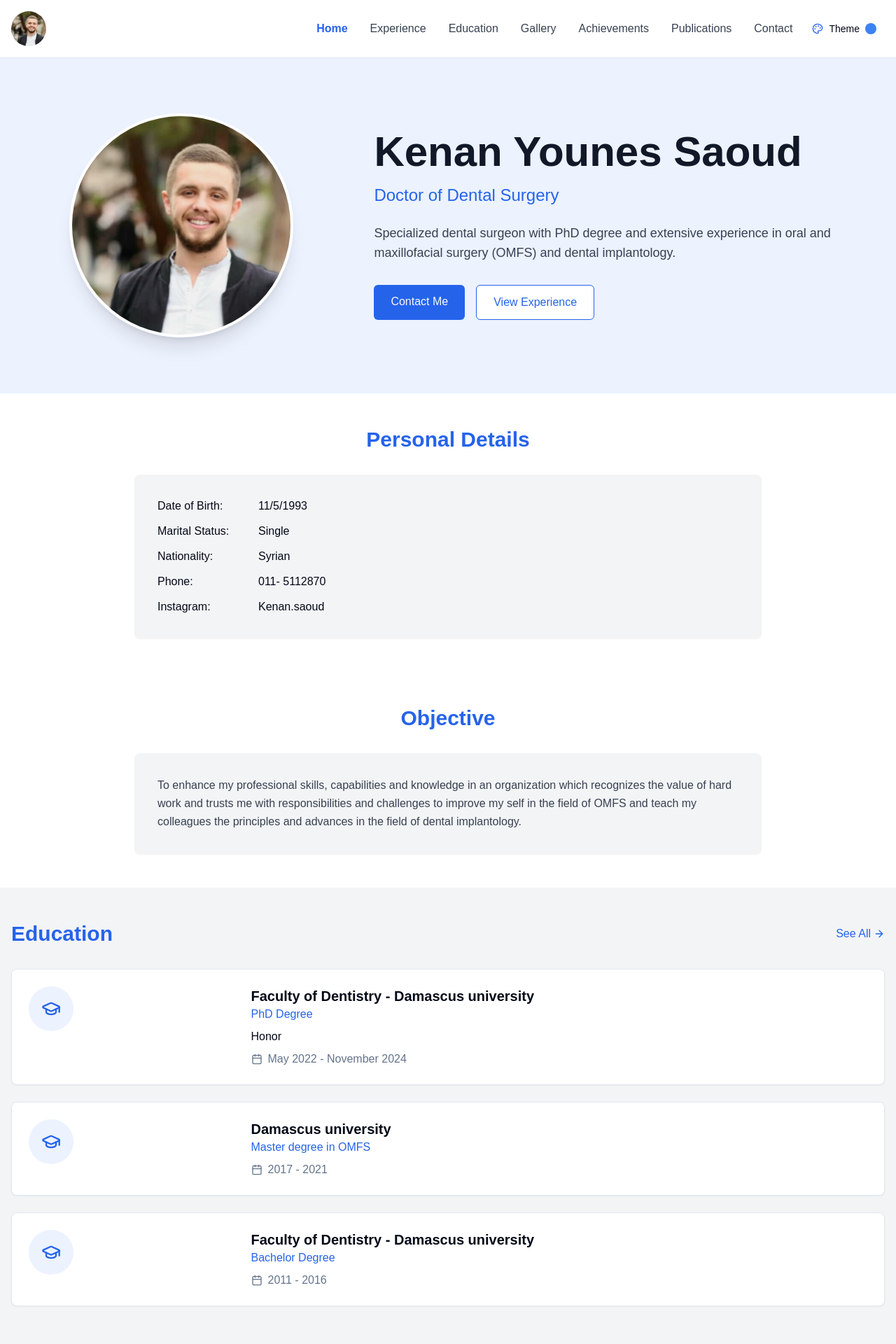
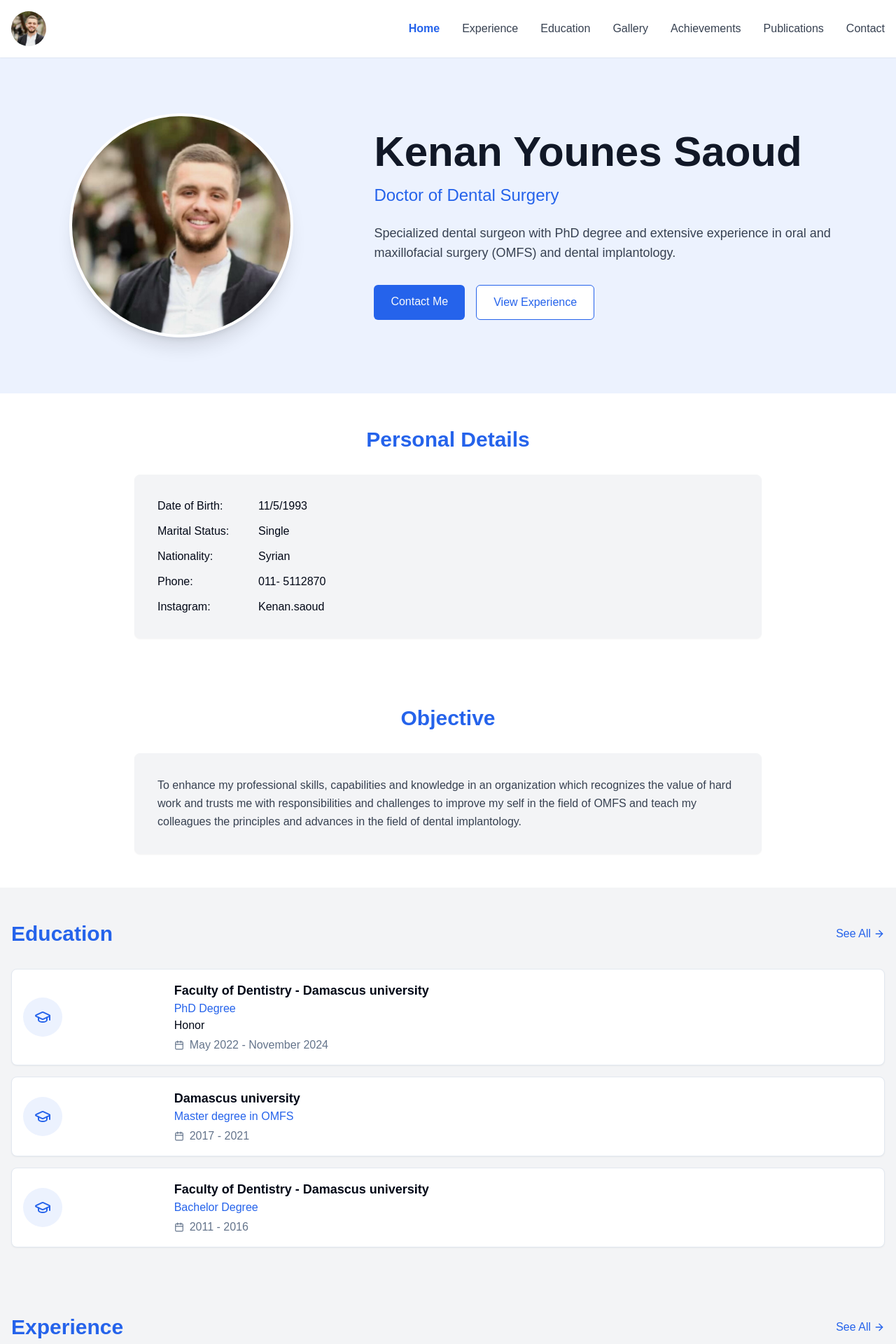
Before and after one commit to XYHDX/Kenan-sWebsite, a Next.js app: page / in a window 1280 px wide. Shown: the top 1920 px of the page at 70% size. Built offline with nearby package versions, Linux system fonts and the light colour scheme.

Commit message:
Fix education layout spacing and remove theme control from header

```diff
--- a/src/components/home/EducationPreview.tsx
+++ b/src/components/home/EducationPreview.tsx
@@ -40,21 +40,21 @@ const EducationPreview = () => {
           </Link>
         </div>
 
-        <div className="space-y-6">
+        <div className="space-y-4">
           {education.map(edu => (
-            <div key={edu.id} className="bg-card text-card-foreground rounded-lg shadow-sm border border-border p-6">
-              <div className="flex flex-col md:flex-row gap-6">
-                <div className="md:w-1/4 flex justify-center md:justify-start">
-                  <div className="w-16 h-16 rounded-full bg-secondary flex items-center justify-center">
-                    <GraduationCap size={28} className="text-primary" />
+            <div key={edu.id} className="bg-card text-card-foreground rounded-lg shadow-sm border border-border p-4">
+              <div className="flex flex-col md:flex-row md:items-center gap-4">
+                <div className="md:w-1/6 flex justify-center md:justify-start">
+                  <div className="w-14 h-14 rounded-full bg-secondary flex items-center justify-center">
+                    <GraduationCap size={24} className="text-primary" />
                   </div>
                 </div>
-                <div className="md:w-3/4">
-                  <h3 className="text-xl font-semibold">{edu.institution}</h3>
-                  <h4 className="text-primary font-medium mb-2">{edu.degree}</h4>
-                  {edu.honors && <p className="text-foreground mb-2">{edu.honors}</p>}
-                  <div className="flex items-center text-muted-foreground">
-                    <Calendar size={16} className="mr-2" />
+                <div className="md:w-5/6">
+                  <h3 className="text-lg font-semibold">{edu.institution}</h3>
+                  <h4 className="text-primary font-medium">{edu.degree}</h4>
+                  {edu.honors && <p className="text-foreground">{edu.honors}</p>}
+                  <div className="flex items-center text-muted-foreground mt-1">
+                    <Calendar size={14} className="mr-2" />
                     <span>{edu.period}</span>
                   </div>
                 </div>
--- a/src/components/layout/Header.tsx
+++ b/src/components/layout/Header.tsx
@@ -6,18 +6,8 @@ import Image from 'next/image';
 import { usePathname } from 'next/navigation';
 import { Menu, X } from 'lucide-react';
 import { navLinks } from '@/config/navigation';
-import ThemeSwitcher from '@/components/ThemeSwitcher';
-// import useTheme from '@/hooks/useTheme'; // Commented out as currentTheme is unused
-// import useLocalStorage from '@/hooks/useLocalStorage'; // Remove this if settings are unused
 
 const Header = () => {
-  // Remove the useLocalStorage hook call if settings are not used in this component
-  // const [settings, _, isLoadingSettings] = useLocalStorage<SiteSettings>(
-  //   'siteSettings', // Or STORAGE_KEYS.SETTINGS if defined
-  //   {
-  //     // Default settings if needed, otherwise remove the hook call entirely
-  //   }
-  // );
   const [isMobileMenuOpen, setMobileMenuOpen] = useState(false);
   const pathname = usePathname();
 
@@ -42,7 +32,7 @@ const Header = () => {
           />
         </Link>
 
-        <div className="hidden md:flex items-center space-x-4">
+        <div className="hidden md:flex items-center">
           {/* Desktop Navigation */}
           <nav className="flex space-x-8">
             {navLinks.map((link) => (
@@ -59,9 +49,6 @@ const Header = () => {
               </Link>
             ))}
           </nav>
-
-          {/* Theme Switcher */}
-          <ThemeSwitcher />
         </div>
 
         {/* Mobile Menu Button */}
@@ -97,11 +84,6 @@ const Header = () => {
                 {link.label}
               </Link>
             ))}
-
-            {/* Mobile Theme Switcher */}
-            <div className="py-2">
-              <ThemeSwitcher />
-            </div>
           </div>
         </div>
       )}
```
